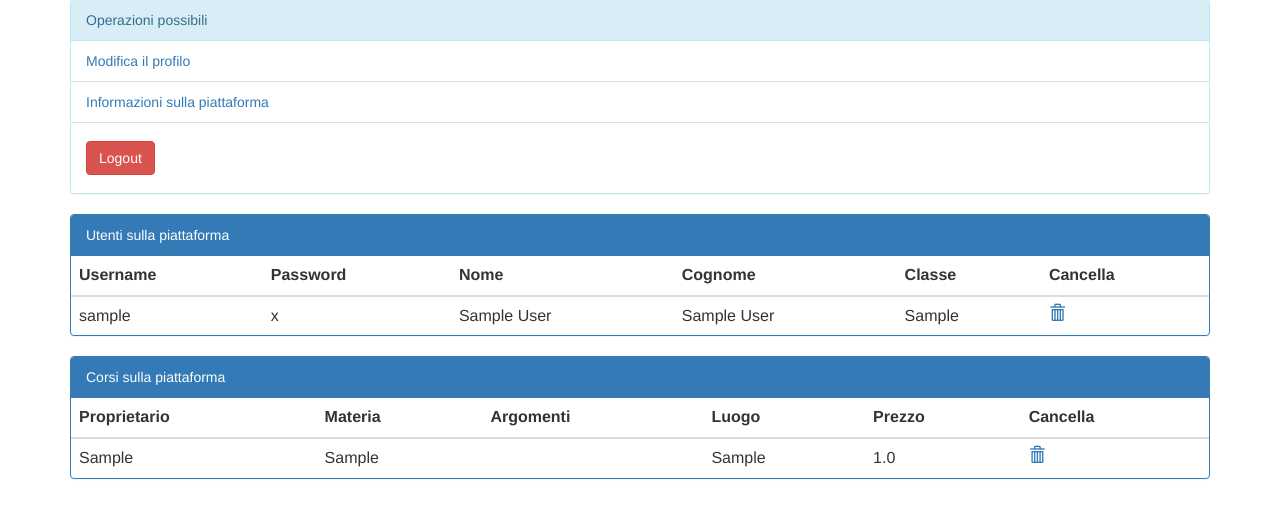
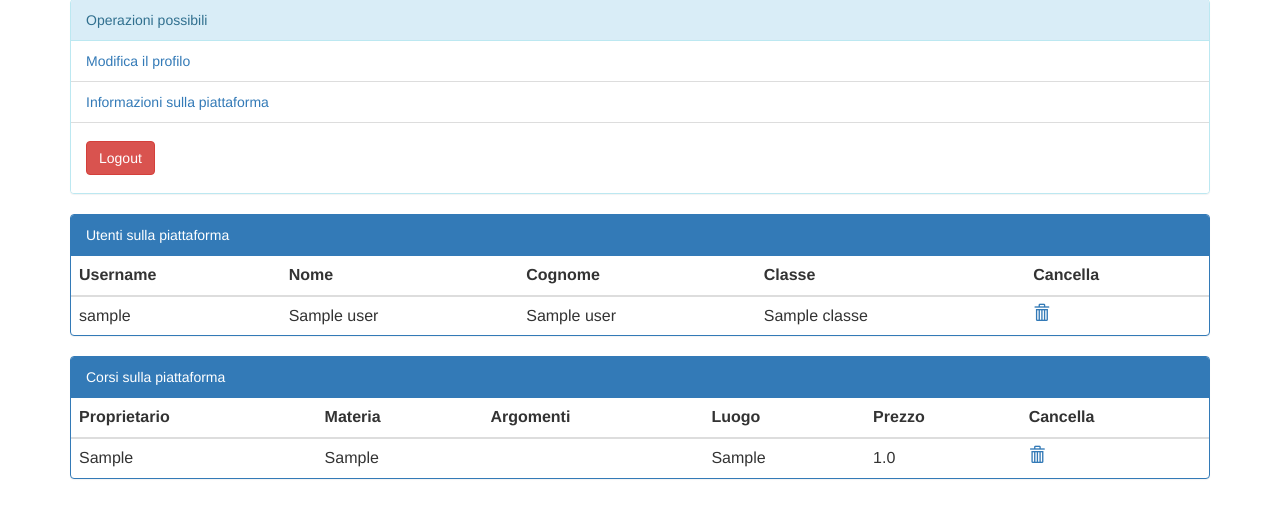
Before and after one commit to Nemesis-FT/Condivisione, a Flask app: template templates/Amministrazione/administrative_dashboard.html.j2 in a window 1280 px wide. Shown: the part 125-643 px from the top of the page. Run offline with Flask 2, Linux system fonts and the light colour scheme; tables that the repository leaves empty hold one stand-in row (values such as "Sample post"); the template is opened without the code that fills it: values that come from a table or form of the project are taken from there, most other values are stand-ins (such as "Sample title", 1, 10 or a date in 2020); some libraries are stand-ins or nearby versions.

Commit message:
Cifratura
Aggiunto sistema per la cifratura delle password

```diff
--- a/server.py
+++ b/server.py
@@ -1,6 +1,7 @@
 from flask import Flask, session, url_for, redirect, request, render_template, abort
 from flask_sqlalchemy import SQLAlchemy
 import smtplib
+import bcrypt
 app = Flask(__name__)
 app.secret_key = "condivisione"
 
@@ -11,7 +12,7 @@
 class User(db.Model):
     uid = db.Column(db.Integer, primary_key=True)
     username = db.Column(db.String(80), unique=True)
-    passwd = db.Column(db.String(80))
+    passwd = db.Column(db.LargeBinary)
     nome = db.Column(db.String(80))
     cognome = db.Column(db.String(80))
     classe = db.Column(db.String(2))
@@ -77,7 +78,7 @@
 def login(username, password):
     user = User.query.filter_by(username=username).first()
     try:
-        return password == user.passwd
+        return bcrypt.checkpw(bytes(password, encoding="utf-8"), user.passwd)
     except AttributeError:
         # Se non esiste l'Utente
         return False
@@ -144,7 +145,9 @@
         css = url_for("static", filename="style.css")
         return render_template("User/add.html.j2", css=css)
     else:
-        nuovouser = User(request.form['username'], request.form['passwd'], request.form['nome'], request.form['cognome'], request.form['classe'], 0)
+        p = bytes(request.form["passwd"], encoding="utf-8")
+        cenere=bcrypt.hashpw(p, bcrypt.gensalt())
+        nuovouser = User(request.form['username'], cenere, request.form['nome'], request.form['cognome'], request.form['classe'], 0)
         db.session.add(nuovouser)
         db.session.commit()
         return redirect(url_for('page_login'))
@@ -197,7 +200,9 @@
             abort(403)
         else:
             users = User.query.get(uid)
-            users.passwd = request.form["passwd"]
+            p = bytes(request.form["passwd"], encoding="utf-8")
+            cenere=bcrypt.hashpw(p, bcrypt.gensalt())
+            users.passwd=cenere
             users.classe = request.form["classe"]
             db.session.commit()
             return redirect(url_for('page_dashboard'))
--- a/templates/Amministrazione/administrative_dashboard.html.j2
+++ b/templates/Amministrazione/administrative_dashboard.html.j2
@@ -24,7 +24,6 @@
               <thead>
                 <tr>
                   <th>Username</th>
-                  <th>Password</th>
                   <th>Nome</th>
                   <th>Cognome</th>
                   <th>Classe</th>
@@ -34,7 +33,6 @@
               {% for user in users %}
                 <tr>
                   <td>{{ user.username }}</td>
-                  <td>{{ user.passwd }}</td>
                   <td>{{ user.nome }}</td>
                   <td>{{ user.cognome }}</td>
                   <td>{{ user.classe }}</td>
--- a/templates/User/show.html.j2
+++ b/templates/User/show.html.j2
@@ -11,7 +11,7 @@
          Modifica utente
       </h1>
       <form class="form-inline" action="/changepw/{{users.uid}}" method="post">
-        <input class="form-control" type="password" placeholder="Immetti la nuova password" name="passwd" value="{{users.passwd}}">
+        <input class="form-control" type="password" placeholder="Immetti la nuova password" name="passwd">
         <input class="form-control" type="text" placeholder="Classe" name="classe" value="{{users.classe}}">
         <input class="btn btn-primary" type="submit">
       </form>
```
Also changed, not shown: dbgen.py (+5 -3 lines).
